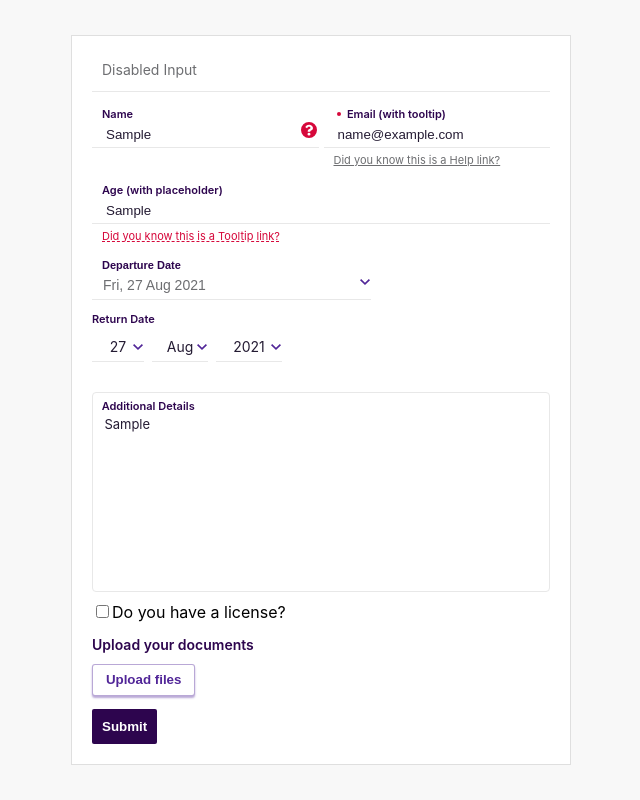
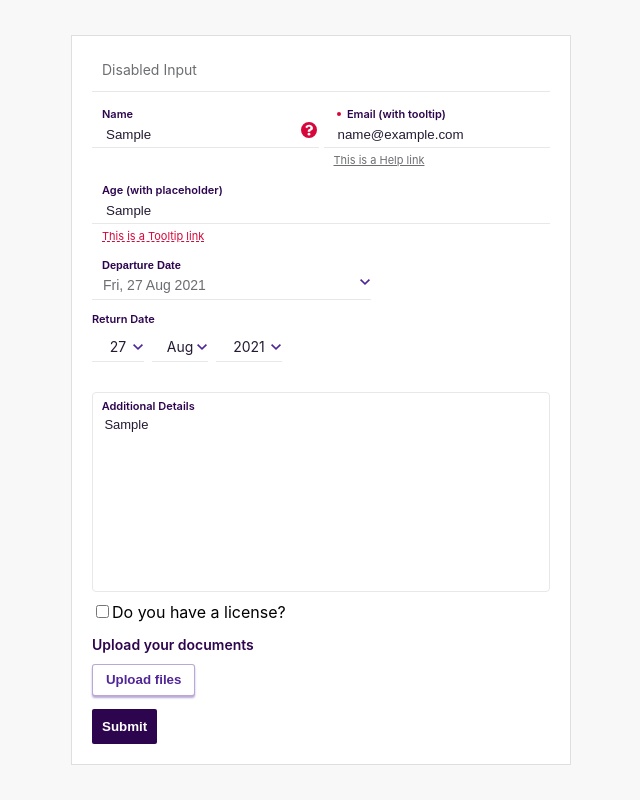
Before and after one commit to iamjoelgeorge/resuable-formik-forms-library, a React (Create React App) app: page / in a window 1280 px wide. Both pictures are taken after typing "Sample", "name@example.com", "Sample", "Sample" into the empty fields and a click on the button "Submit". Shown: the whole page, without its empty margins (319-959 px from the left). Built offline with nearby package versions, Linux system fonts and the light colour scheme.

Commit message:
Minor changes.

```diff
--- a/src/components/CustomFormikForm/FormOne/FormOne.js
+++ b/src/components/CustomFormikForm/FormOne/FormOne.js
@@ -74,7 +74,7 @@ const FormOne = () => {
             name='email'
             label='Email (with tooltip)'
             helpLink='#'
-            helpLinkText='Did you know this is a Help link?'
+            helpLinkText='This is a Help link'
             isRequired
           />
         </div>
@@ -85,7 +85,7 @@ const FormOne = () => {
         name='age'
         label='Age (with placeholder)'
         placeholder='Tell us how old you are'
-        tooltipLinkText='Did you know this is a Tooltip link?'
+        tooltipLinkText='This is a Tooltip link'
         tooltipLink='#'
       />
       <DatePicker name='departureDate' label='Departure Date' />
--- a/src/components/CustomFormikForm/Textarea/Textarea.js
+++ b/src/components/CustomFormikForm/Textarea/Textarea.js
@@ -16,7 +16,7 @@ const Textarea = (props) => {
   const { values } = formik;
   const inputValue = values[name];
 
-  const placeholderDivClasses = joinClassNames([styles.textarea, styles.placeholderDiv]);
+  const placeholderButtonClasses = joinClassNames([styles.textarea, styles.placeholderButton]);
 
   const handleBlurOnField = () => {
     if (inputValue) showLabelView(true);
@@ -32,9 +32,9 @@ const Textarea = (props) => {
 
   const renderFieldView = () =>
     labelView && inputValue ? (
-      <div className={placeholderDivClasses} tabIndex='0' onClick={handleClick}>
+      <button className={placeholderButtonClasses} tabIndex='0' onClick={handleClick}>
         {inputValue}
-      </div>
+      </button>
     ) : (
       <Field
         innerRef={textareaRef}
--- a/src/components/CustomFormikForm/Textarea/Textarea.module.scss
+++ b/src/components/CustomFormikForm/Textarea/Textarea.module.scss
@@ -72,7 +72,16 @@
     left: em(14);
   }
 
-  .placeholderDiv {
+  .placeholderButton {
+    display: flex;
+    justify-content: flex-start;
+    align-items: flex-start;
+    text-align: left;
+    background-color: $white;
+    position: relative;
+    padding-bottom: em(20);
+    line-height: 18px;
+
     &:focus {
       border-color: $brightPurple;
       border-style: dashed;
```
